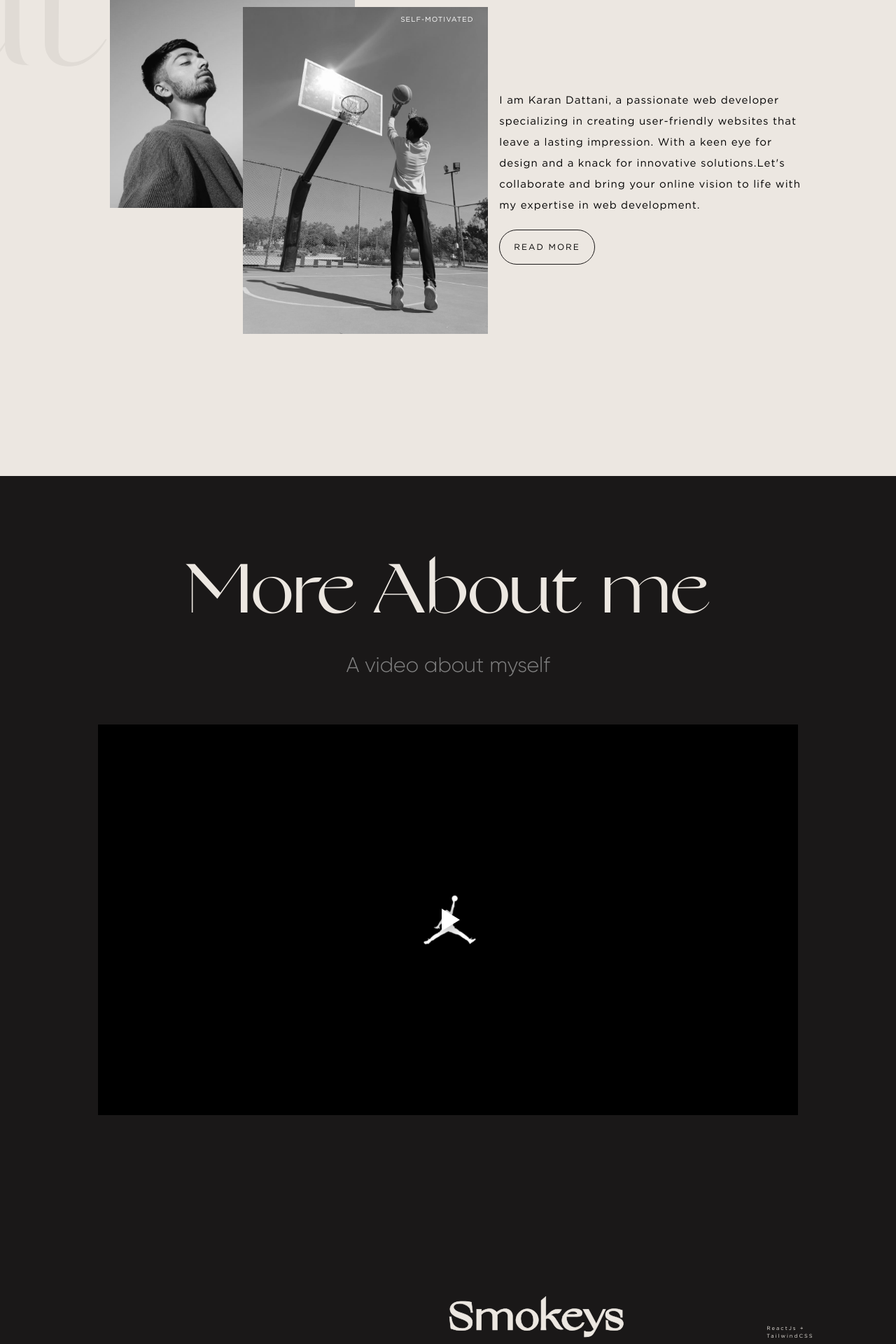
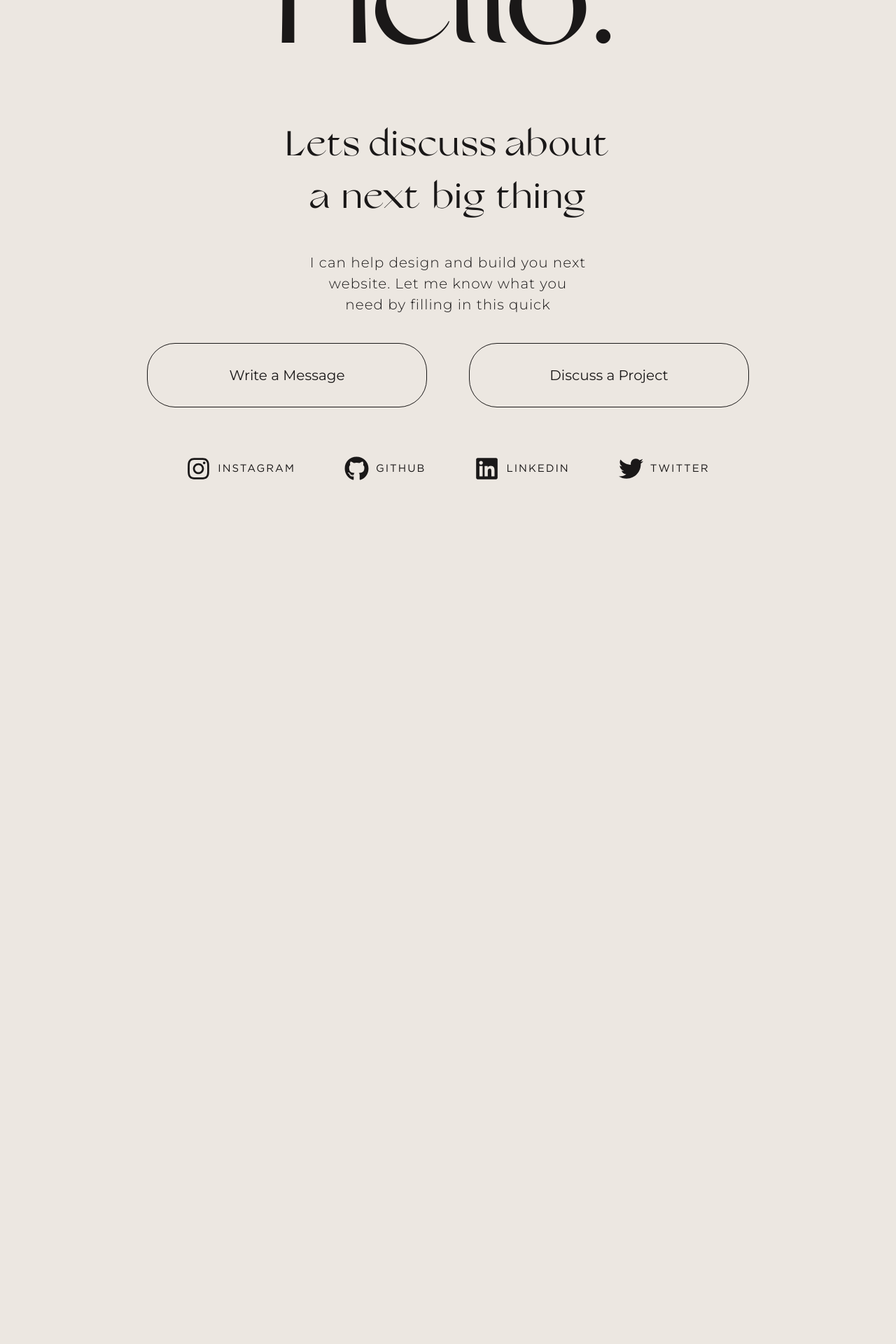
Before and after one commit to karan030204/Latest_Portfolio, a React (Create React App) app: page / in a window 1280 px wide. Shown: the part 200-2120 px from the top of the page at 70% size. After the commit the page ends 937 px from the top, so only its background shows below. Built offline with nearby package versions, Linux system fonts and the light colour scheme; a web font is replaced by a local one.

Commit message:
Changes made

```diff
--- a/src/Pages/HomePage.jsx
+++ b/src/Pages/HomePage.jsx
@@ -13,14 +13,14 @@ import Resume from '../Components/Resume'
 const HomePage = () => {
   return (
     <div>
-        <Navbar1/>
+        {/* <Navbar1/> */}
         {/* <Hero/> */}
-        <About/>
-        <More_About_me/>
-        <Works/>
+        {/* <About/> */}
+        {/* <More_About_me/> */}
+        {/* <Works/> */}
         {/* <Tech/> */}
         {/* <Experience/> */}
-        <Resume/>
+        {/* <Resume/> */}
         <Contact />
         {/* <Tech /> */}
         {/* <Projects/> */}
```
Also changed, not shown: 8 other files (tests, documents, lock files or other folders).
